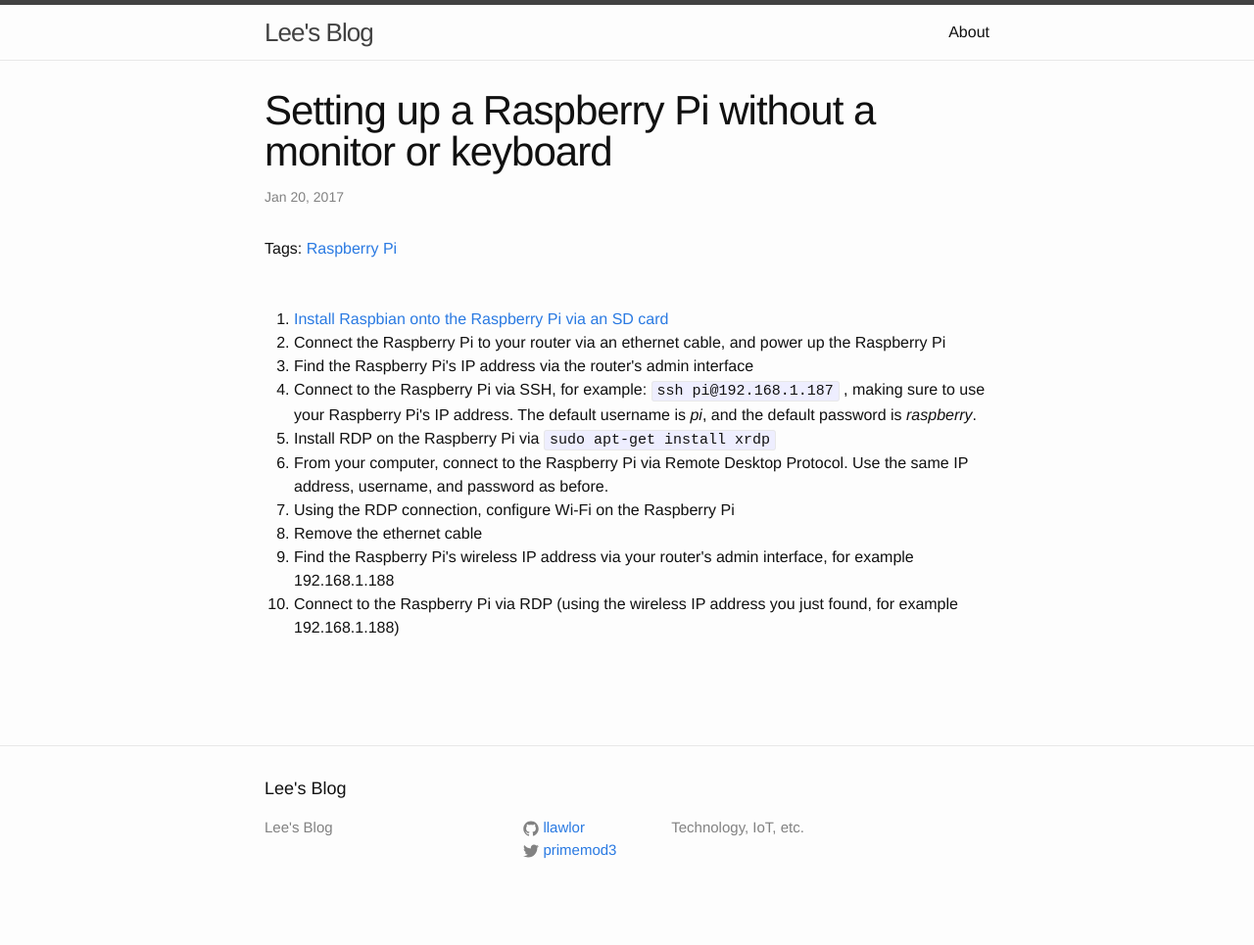
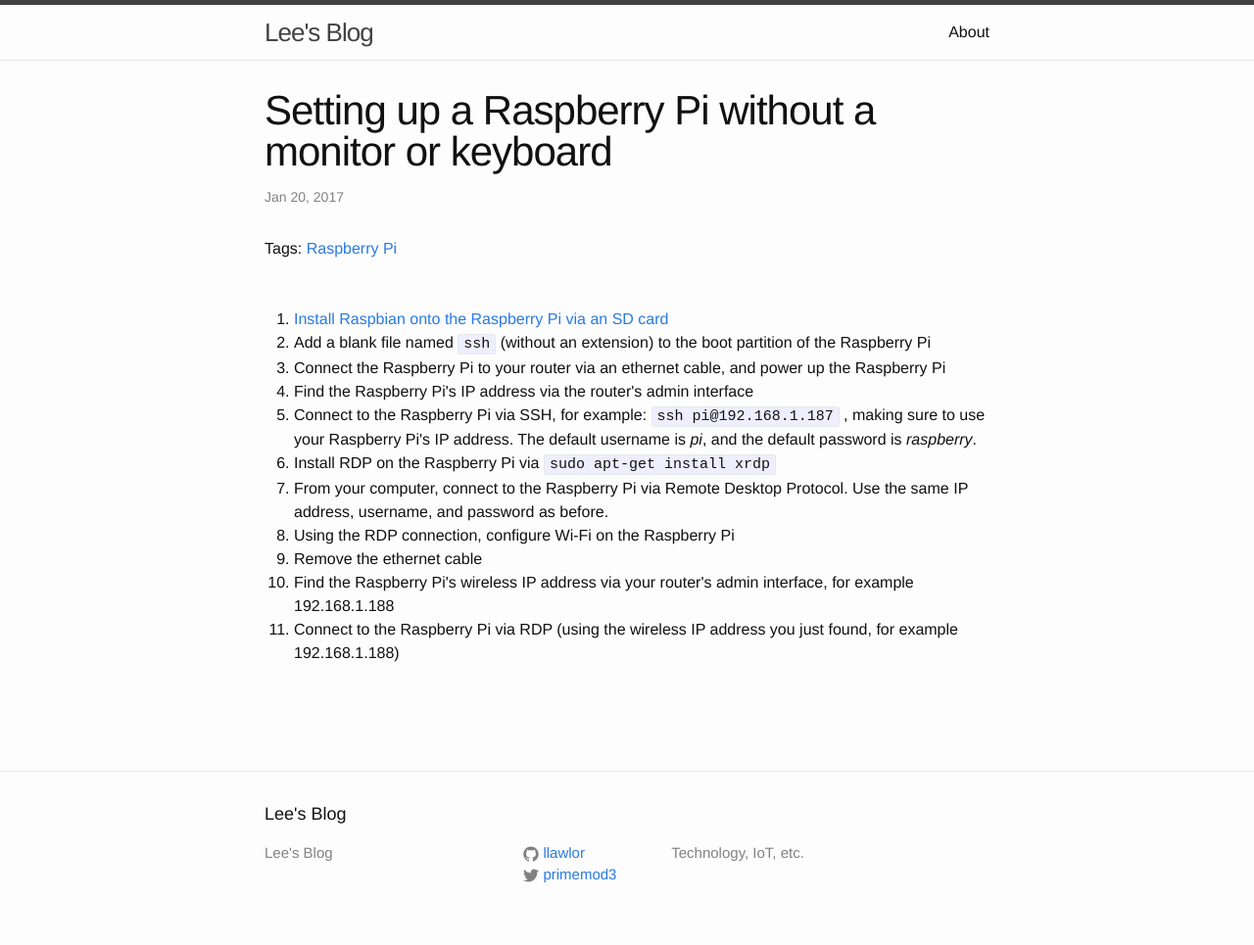
Before and after one commit to llawlor/llawlor.github.io, a Jekyll site: the page built from _posts/2017-01-20-raspberry-pi3-connection-tutorial.markdown, in a window 1280 px wide. Shown: the whole page at 98% size. Built offline with Jekyll 4.4.1, drawn with Linux system fonts in a browser that asks for light colours; comment, search, counter and statistics services are not loaded; before the commit the page ends 939 px from its top, so only the background shows below that.

Commit message:
update raspberry pi setup

```diff
--- a/_posts/2017-01-20-raspberry-pi3-connection-tutorial.markdown
+++ b/_posts/2017-01-20-raspberry-pi3-connection-tutorial.markdown
@@ -11,7 +11,8 @@ title:  "Setting up a Raspberry Pi without a monitor or keyboard"
 </style>
 
 <ol>
-  <li><a href="https://www.google.com/search?q=install+raspbian+via+sd+card">Install Raspbian onto the Raspberry Pi via an SD card</a></li>
+  <li><a href="https://www.raspberrypi.org/downloads/raspbian/">Install Raspbian onto the Raspberry Pi via an SD card</a></li>
+  <li>Add a blank file named <code>ssh</code> (without an extension) to the boot partition of the Raspberry Pi</li>
   <li>Connect the Raspberry Pi to your router via an ethernet cable, and power up the Raspberry Pi</li>
   <li>Find the Raspberry Pi's IP address via the router's admin interface</li>
   <li>
```
